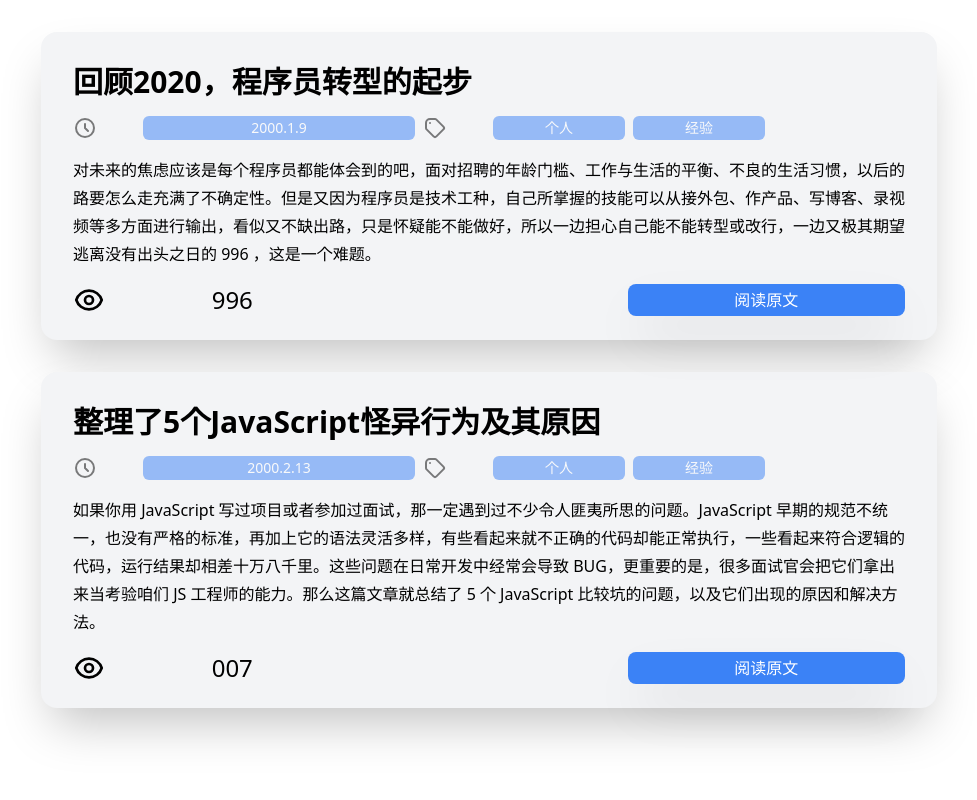
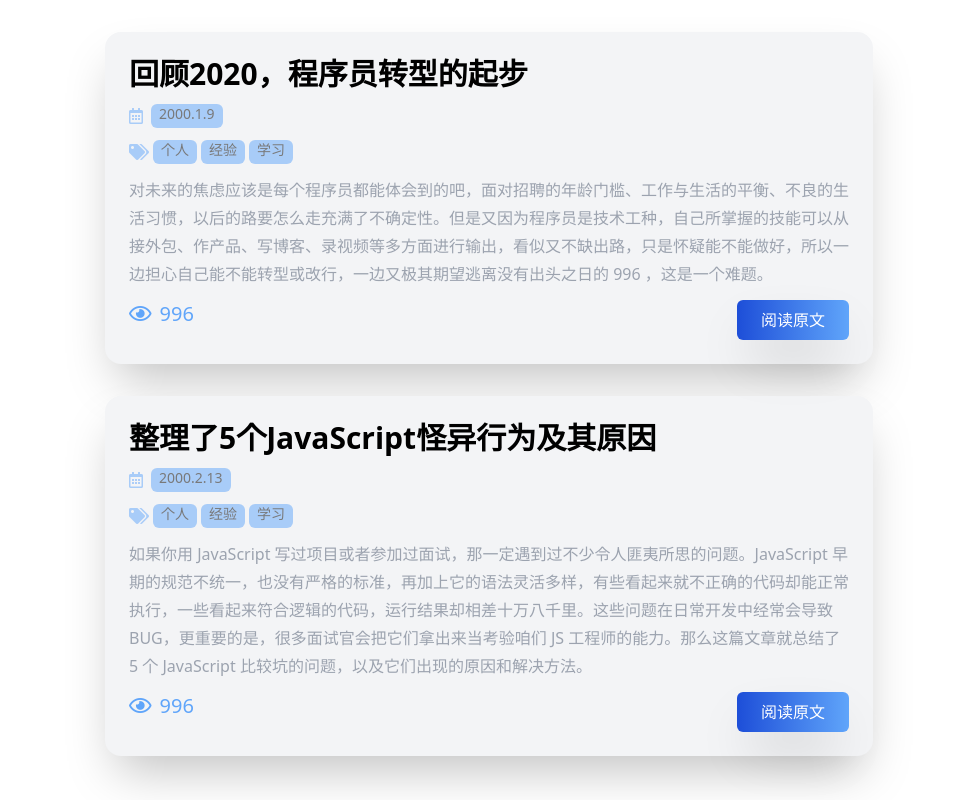
Before and after one commit to kar1ovo/components-i-use, a Vue app: page / in a window 1280 px wide. Shown: the whole page, without its empty margins (151-1128 px from the left). Built offline with nearby package versions, Linux system fonts and the light colour scheme.

Commit message:
:zap: a more beautiful version

```diff
--- a/src/components/ArticleInfo.vue
+++ b/src/components/ArticleInfo.vue
@@ -1,5 +1,5 @@
 <template>
-  <div
+  <!-- <div
     class="max-w-sm mx-auto my-8 p-8 space-y-4 font-sans bg-gray-100 rounded-2xl sm:max-w-4xl shadow-2xl"
   >
     <div>
@@ -83,6 +83,41 @@
         阅读原文
       </button>
     </div>
+  </div> -->
+  <div
+    class="mx-auto max-w-sm p-6 bg-gray-100 shadow-2xl my-8 rounded-2xl space-y-3 md:max-w-3xl"
+  >
+    <p class="text-3xl font-bold">{{ title }}</p>
+    <div class="flex space-x-2 opacity-50">
+      <div>
+        <i class="far fa-calendar-alt text-blue-400"></i>
+      </div>
+      <div class="bg-blue-400 rounded-md px-2 text-sm">{{ createTime }}</div>
+    </div>
+    <div class="flex space-x-1 opacity-50">
+      <div><i class="fas fa-tags text-blue-400"></i></div>
+      <div
+        class="bg-blue-400 rounded-md px-2 text-sm"
+        v-for="tag in tags"
+        :key="tag"
+      >
+        {{ tag }}
+      </div>
+      <!-- <div class="bg-blue-400 rounded-md px-2 text-sm">经验</div> -->
+    </div>
+    <p class="font-light leading-7 text-gray-400">{{ summary }}</p>
+    <div class="flex space-x-2">
+      <div>
+        <i class="far fa-eye text-blue-400 text-xl"></i>
+      </div>
+      <div class="text-blue-400 flex-1 text-xl">996</div>
+      <div
+        class="bg-gradient-to-r from-blue-700 to-blue-400 rounded-md shadow-2xl text-white py-2 px-6 cursor-pointer"
+        @click="gogogo"
+      >
+        阅读原文
+      </div>
+    </div>
   </div>
 </template>
 
@@ -90,7 +125,14 @@
 export default {
   props: ["title", "summary", "eyes", "createTime", "tags"],
   data() {
-    return {};
+    return {
+      tags: ["个人", "经验", "学习"],
+    };
+  },
+  methods: {
+    gogogo() {
+      alert("敬请期待");
+    },
   },
 };
 </script>
```
